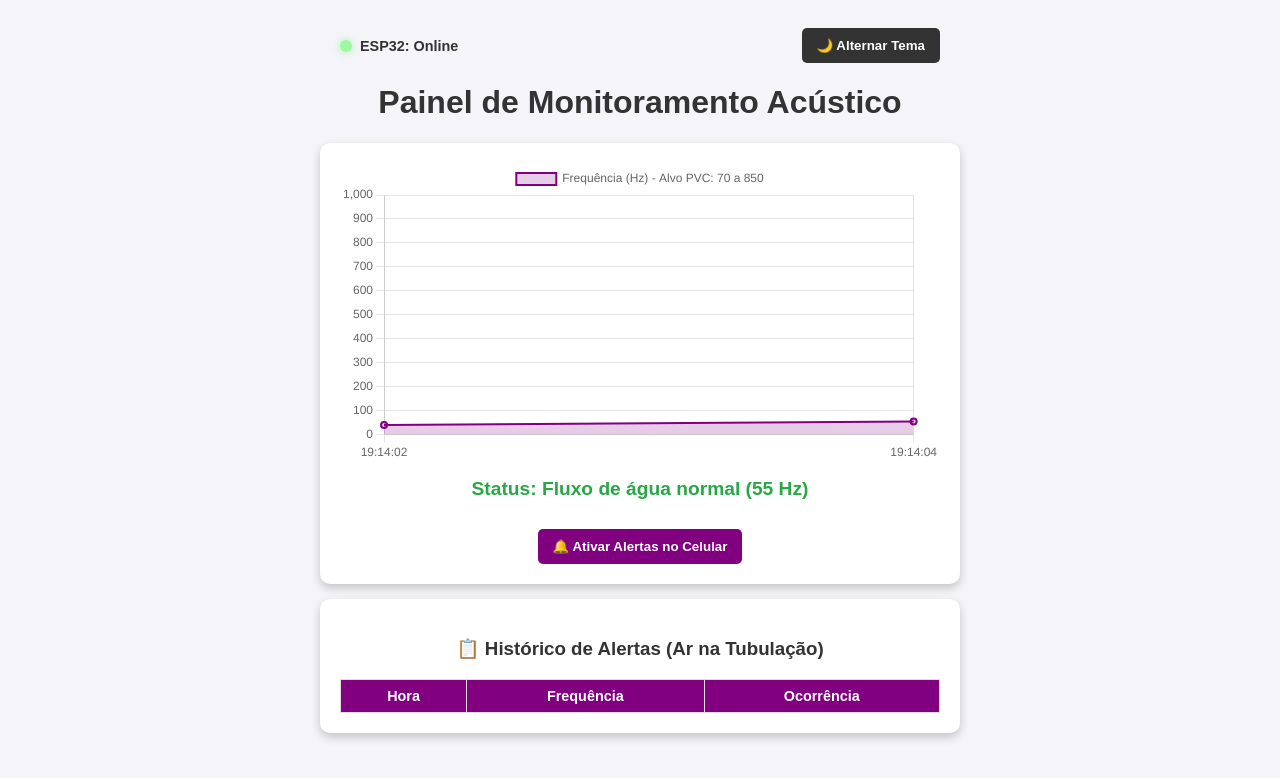
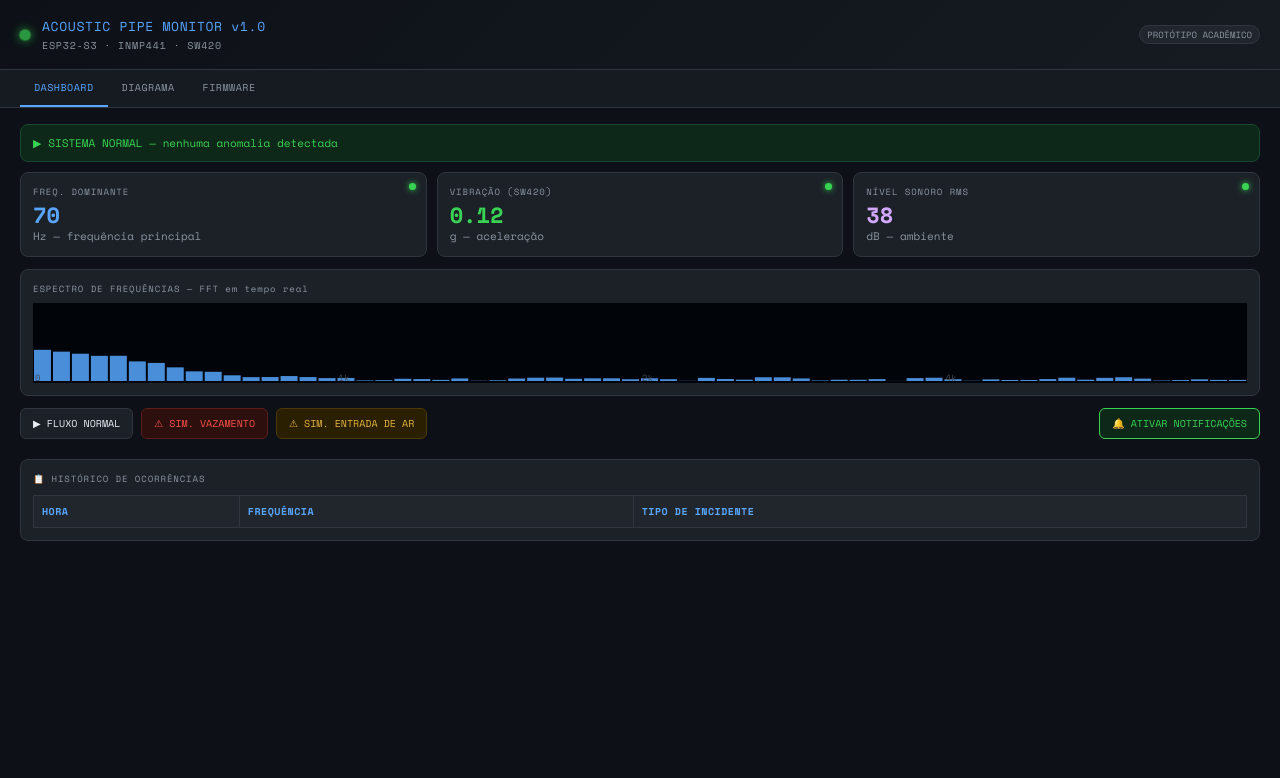
Before and after one commit to andressa1999souza-png/acustico, a plain HTML site: page index.html in a window 1280 px wide. Drawn offline with nearby package versions, Linux system fonts and the light colour scheme.

Commit message:
Atualizando o design do dashboard com tabela de histórico

```diff
--- a/index.html
+++ b/index.html
@@ -3,96 +3,170 @@
 <head>
   <meta charset="UTF-8">
   <meta name="viewport" content="width=device-width, initial-scale=1.0">
-    <title> Painel de Monitoramento Acústico - </title>
-    <link rel="manifest" href="manifest.json">
-    <meta name="theme-color" content="purple">
+  <title>ACOUSTIC PIPE MONITOR</title>
+  <style>
+    @import url('https://fonts.googleapis.com/css2?family=Space+Mono:wght@400;700&family=DM+Sans:wght@300;400;500;600&display=swap');
+    *{box-sizing:border-box;margin:0;padding:0}
+    :root{
+      --bg:#0d1117;--panel:#161b22;--card:#1c2128;--border:#30363d;
+      --green:#39d353;--cyan:#58a6ff;--amber:#e3b341;--red:#f85149;
+      --purple:#d2a8ff;--text:#e6edf3;--muted:#8b949e;
+      --font-mono:'Space Mono',monospace;--font-body:'DM Sans',sans-serif;
+    }
+    body{background:var(--bg);color:var(--text);font-family:var(--font-body);font-size:14px;padding:0}
+    h2.sr-only{position:absolute;width:1px;height:1px;overflow:hidden;clip:rect(0,0,0,0)}
 
-    <script src="https://cdn.jsdelivr.net/npm/chart.js"></script>
+    /* Cabeçalho */
+    .header{background:linear-gradient(135deg,#0d1117 0%,#161b22 100%);border-bottom:1px solid var(--border);padding:16px 20px;display:flex;align-items:center;gap:12px}
+    .header-dot{width:10px;height:10px;border-radius:50%;background:var(--green);box-shadow:0 0 8px var(--green);animation:pulse 2s ease-in-out infinite}
+    @keyframes pulse{0%,100%{opacity:1;transform:scale(1)}50%{opacity:.7;transform:scale(1.15)}}
+    .header-title{font-family:var(--font-mono);font-size:13px;color:var(--cyan);letter-spacing:.05em}
+    .header-sub{font-family:var(--font-mono);font-size:10px;color:var(--muted);letter-spacing:.08em;margin-top:2px}
+    .badge{font-family:var(--font-mono);font-size:9px;background:#21262d;border:1px solid var(--border);padding:2px 7px;border-radius:12px;color:var(--muted);margin-left:auto}
 
-    <style>
-        /* Variáveis de cores para facilitar o Modo Escuro */
-        :root {
-            --cor-fundo: #f4f4f9;
-            --cor-container: white;
-            --cor-texto: #333;
-            --cor-borda: #ddd;
-        }
+    /* Abas */
+    .tabs{display:flex;gap:0;border-bottom:1px solid var(--border);background:var(--panel);padding:0 20px}
+    .tab{font-family:var(--font-mono);font-size:10px;padding:10px 14px;cursor:pointer;color:var(--muted);border-bottom:2px solid transparent;letter-spacing:.05em;transition:all .15s;user-select:none}
+    .tab:hover{color:var(--text)}
+    .tab.active{color:var(--cyan);border-bottom-color:var(--cyan)}
 
-        .dark-mode {
-            --cor-fundo: #1a1a2e;
-            --cor-container: #16213e;
-            --cor-texto: #e94560;
-            --cor-borda: #444;
-            color: white;
-        }
+    .content{display:none;padding:16px 20px}
+    .content.active{display:block}
 
-        body { font-family: Arial, sans-serif; text-align: center; padding: 20px; background-color: var(--cor-fundo); color: var(--cor-texto); transition: 0.3s; }
+    /* Dashboard */
+    .grid-3{display:grid;grid-template-columns:repeat(3,1fr);gap:10px;margin-bottom:12px}
+    .grid-2{display:grid;grid-template-columns:repeat(2,1fr);gap:10px;margin-bottom:12px}
+    .metric{background:var(--card);border:1px solid var(--border);border-radius:8px;padding:12px;position:relative;overflow:hidden}
+    .metric-label{font-family:var(--font-mono);font-size:9px;color:var(--muted);letter-spacing:.1em;text-transform:uppercase;margin-bottom:6px}
+    .metric-value{font-family:var(--font-mono);font-size:22px;font-weight:700;line-height:1}
+    .metric-unit{font-family:var(--font-mono);font-size:11px;color:var(--muted);margin-top:2px}
+    .metric-status{position:absolute;top:10px;right:10px;width:7px;height:7px;border-radius:50%}
+    .status-ok{background:var(--green);box-shadow:0 0 6px var(--green)}
+    .status-warn{background:var(--amber);box-shadow:0 0 6px var(--amber);animation:blink 1s ease-in-out infinite}
+    .status-err{background:var(--red);box-shadow:0 0 6px var(--red);animation:blink .5s ease-in-out infinite}
+    @keyframes blink{0%,100%{opacity:1}50%{opacity:.3}}
 
-        .container { background: var(--cor-container); padding: 20px; border-radius: 10px; box-shadow: 0px 4px 10px rgba(0,0,0,0.2); max-width: 600px; margin: 15px auto; transition: 0.3s; }
+    .alert-box{border-radius:8px;padding:10px 12px;margin-bottom:10px;font-family:var(--font-mono);font-size:11px;border:1px solid;display:flex;align-items:center;gap:8px}
+    .alert-ok{background:#0d2818;border-color:#1a4731;color:var(--green)}
+    .alert-warn{background:#2a1f00;border-color:#4d3a00;color:var(--amber)}
+    .alert-err{background:#2d0f0e;border-color:#5c1c1a;color:var(--red)}
 
-        /* Estilos do LED */
-        .painel-topo { display: flex; justify-content: space-between; align-items: center; max-width: 600px; margin: 0 auto; }
-        .led-status { display: flex; align-items: center; gap: 8px; font-weight: bold; font-size: 0.9em; }
-        .bolinha-led { width: 12px; height: 12px; background-color: #00ff00; border-radius: 50%; box-shadow: 0 0 8px #00ff00; animation: piscarLed 1.5s infinite; }
-
-        /* Status do Gráfico */
-        .status-normal { color: #28a745; font-weight: bold; margin-top: 15px; font-size: 1.2em; }
-        .status-alerta { color: #dc3545; font-weight: bold; margin-top: 15px; font-size: 1.2em; animation: piscar 1s infinite; }
-
-        /* Tabela de Histórico */
-        table { width: 100%; border-collapse: collapse; margin-top: 10px; font-size: 0.9em; color: var(--cor-texto); }
-        th, td { border: 1px solid var(--cor-borda); padding: 8px; text-align: center; }
-        th { background-color: purple; color: white; }
+    .waveform{background:var(--card);border:1px solid var(--border);border-radius:8px;padding:12px;margin-bottom:12px}
+    .wf-label{font-family:var(--font-mono);font-size:9px;color:var(--muted);letter-spacing:.1em;margin-bottom:8px}
+    canvas{display:block;width:100%!important}
 
     /* Botões */
-        button { padding: 10px 15px; background-color: purple; color: white; border: none; border-radius: 5px; cursor: pointer; font-weight: bold; transition: 0.2s; }
-        button:hover { background-color: #6a0dad; }
-        .btn-tema { background-color: #333; }
-        .dark-mode .btn-tema { background-color: #f1c40f; color: #333; }
+    .btn-action {font-family:var(--font-mono);font-size:10px;padding:7px 12px;border-radius:6px;cursor:pointer; transition: 0.2s;}
+    .btn-normal {background:var(--card);border:1px solid var(--border);color:var(--text);}
+    .btn-vazamento {background:#2d0f0e;border:1px solid #5c1c1a;color:var(--red);}
+    .btn-ar {background:#2a1f00;border:1px solid #4d3a00;color:var(--amber);}
+    .btn-noti {background:#0d2818;border:1px solid var(--green);color:var(--green);}
 
-        @keyframes piscar { 50% { opacity: 0.5; } }
-        @keyframes piscarLed { 0% {opacity: 1;} 50% {opacity: 0.3;} 100% {opacity: 1;} }
+    /* Tabela de Histórico (Adaptada para o Modo Escuro) */
+    .history-table {width: 100%;border-collapse: collapse;margin-top: 10px;font-family: var(--font-mono);font-size: 10px;}
+    .history-table th, .history-table td {border: 1px solid var(--border);padding: 8px;text-align: left;color: var(--muted);}
+    .history-table th {background-color: #21262d;color: var(--cyan);letter-spacing: .05em;}
+    .history-table td {background-color: var(--card);}
   </style>
 </head>
 <body>
 
-    <div class="painel-topo">
-        <div class="led-status">
-            <div class="bolinha-led"></div> ESP32: Online
+<h2 class="sr-only">Sistema de Monitoramento Acústico para Canos — ESP32-S3</h2>
+
+<div class="header">
+  <div class="header-dot"></div>
+  <div>
+    <div class="header-title">ACOUSTIC PIPE MONITOR v1.0</div>
+    <div class="header-sub">ESP32-S3 · INMP441 · SW420</div>
   </div>
-        <button class="btn-tema" onclick="mudarTema()">🌙 Alternar Tema</button>
+  <div class="badge">PROTÓTIPO ACADÊMICO</div>
 </div>
 
-    <h1>Painel de Monitoramento Acústico</h1>
-
-    <div class="container">
-        <canvas id="graficoFrequencia"></canvas>
-        <p id="textoStatus" class="status-normal">Aguardando dados...</p>
-        <button onclick="solicitarPermissaoNotificacao()" style="margin-top: 10px;">🔔 Ativar Alertas no Celular</button>
+<div class="tabs">
+  <div class="tab active" onclick="showTab('dashboard')">DASHBOARD</div>
+  <div class="tab" onclick="showTab('diagram')">DIAGRAMA</div>
+  <div class="tab" onclick="showTab('code')">FIRMWARE</div>
 </div>
 
-    <div class="container">
-        <h3>📋 Histórico de Alertas (Ar na Tubulação)</h3>
-        <table>
+<!-- TAB 1: DASHBOARD -->
+<div class="content active" id="tab-dashboard">
+  <div id="alert-container">
+    <div class="alert-box alert-ok">▶ SISTEMA NORMAL — nenhuma anomalia detectada</div>
+  </div>
+
+  <div class="grid-3">
+    <div class="metric">
+      <div class="metric-status status-ok" id="s-vazamento"></div>
+      <div class="metric-label">Freq. dominante</div>
+      <div class="metric-value" id="freq-val" style="color:var(--cyan)">82</div>
+      <div class="metric-unit">Hz — frequência principal</div>
+    </div>
+    <div class="metric">
+      <div class="metric-status status-ok" id="s-vibracao"></div>
+      <div class="metric-label">Vibração (SW420)</div>
+      <div class="metric-value" id="vib-val" style="color:var(--green)">0.12</div>
+      <div class="metric-unit">g — aceleração</div>
+    </div>
+    <div class="metric">
+      <div class="metric-status status-ok" id="s-pressao"></div>
+      <div class="metric-label">Nível sonoro RMS</div>
+      <div class="metric-value" id="rms-val" style="color:var(--purple)">34</div>
+      <div class="metric-unit">dB — ambiente</div>
+    </div>
+  </div>
+
+  <div class="waveform">
+    <div class="wf-label">ESPECTRO DE FREQUÊNCIAS — FFT em tempo real</div>
+    <canvas id="fftCanvas" height="80"></canvas>
+  </div>
+
+  <!-- Controles e Alertas -->
+  <div style="display:flex;gap:8px;flex-wrap:wrap;margin-bottom: 20px;">
+    <button class="btn-action btn-normal" onclick="simEvent('normal')">▶ FLUXO NORMAL</button>
+    <button class="btn-action btn-vazamento" onclick="simEvent('vazamento')">⚠ SIM. VAZAMENTO</button>
+    <button class="btn-action btn-ar" onclick="simEvent('ar')">⚠ SIM. ENTRADA DE AR</button>
+    <button class="btn-action btn-noti" onclick="solicitarPermissaoNotificacao()" style="margin-left:auto;">🔔 ATIVAR NOTIFICAÇÕES</button>
+  </div>
+
+  <!-- Tabela de Histórico Integrada -->
+  <div class="waveform">
+    <div class="wf-label">📋 HISTÓRICO DE OCORRÊNCIAS</div>
+    <table class="history-table">
       <thead>
         <tr>
-                    <th>Hora</th>
-                    <th>Frequência</th>
-                    <th>Ocorrência</th>
+          <th>HORA</th>
+          <th>FREQUÊNCIA</th>
+          <th>TIPO DE INCIDENTE</th>
         </tr>
       </thead>
       <tbody id="corpoTabela">
+        <!-- Linhas geradas via JavaScript -->
       </tbody>
     </table>
   </div>
+</div>
+
+<!-- TAB 2 e TAB 3 (Estruturas base mantidas para não quebrar o layout) -->
+<div class="content" id="tab-diagram">
+    <p style="color: var(--muted); font-family: var(--font-mono);">[Diagrama será carregado aqui]</p>
+</div>
+<div class="content" id="tab-code">
+    <p style="color: var(--muted); font-family: var(--font-mono);">[Firmware será carregado aqui]</p>
+</div>
 
 <script>
-        // Função do Modo Escuro
-        function mudarTema() {
-            document.body.classList.toggle('dark-mode');
+// --- Controle de Abas ---
+function showTab(name) {
+  document.querySelectorAll('.content').forEach(e => e.classList.remove('active'));
+  document.querySelectorAll('.tab').forEach(e => e.classList.remove('active'));
+  document.getElementById('tab-' + name).classList.add('active');
+
+  const tabs = document.querySelectorAll('.tab');
+  const map = {dashboard:0,diagram:1,code:2};
+  tabs[map[name]].classList.add('active');
 }
 
-        // Permissão de Notificação
+// --- Funções de Notificação (do seu código original) ---
 function solicitarPermissaoNotificacao() {
     if ("Notification" in window) {
         Notification.requestPermission().then(permission => {
@@ -101,103 +175,154 @@
     }
 }
 
-        function enviarNotificacao(frequencia) {
+function enviarNotificacao(tipo, frequencia) {
     if ("Notification" in window && Notification.permission === "granted") {
-                new Notification("⚠️ ALERTA ESP32: Ar na Tubulação!", {
-                    body: `O sensor detectou ruído de ar (PVC) em ${frequencia}Hz.`,
+        new Notification(`⚠️ ALERTA ESP32: ${tipo}!`, {
+            body: `O sensor INMP441 detectou anomalia em ${frequencia}Hz.`,
             vibrate: [200, 100, 200]
         });
     }
 }
 
-        // Adiciona linha na tabela de histórico
-        function registrarHistorico(tempo, frequencia) {
+function registrarHistorico(frequencia, tipo) {
+    let dataAtual = new Date();
+    let horaFormatada = dataAtual.getHours().toString().padStart(2, '0') + ":" +
+                        dataAtual.getMinutes().toString().padStart(2, '0') + ":" +
+                        dataAtual.getSeconds().toString().padStart(2, '0');
+
     const tabela = document.getElementById('corpoTabela');
     const novaLinha = document.createElement('tr');
 
+    let cor = tipo === "VAZAMENTO DETECTADO" ? "var(--red)" : "var(--amber)";
+
     novaLinha.innerHTML = `
-                <td>${tempo}</td>
-                <td style="color: #dc3545; font-weight: bold;">${frequencia} Hz</td>
-                <td>Ar Detectado ⚠️</td>
+        <td>${horaFormatada}</td>
+        <td style="color: ${cor}; font-weight: bold;">${frequencia} Hz</td>
+        <td style="color: ${cor};">${tipo} ⚠️</td>
     `;
 
-            // Coloca a nova linha sempre no topo
     tabela.insertBefore(novaLinha, tabela.firstChild);
 
-            // Limita o histórico a 5 linhas para não encher a tela
     if(tabela.children.length > 5) {
         tabela.removeChild(tabela.lastChild);
     }
 }
 
-        // Configuração do Gráfico
-        const ctx = document.getElementById('graficoFrequencia').getContext('2d');
-        const meuGrafico = new Chart(ctx, {
-            type: 'line',
-            data: {
-                labels: [],
-                datasets: [{
-                    label: 'Frequência (Hz) - Alvo PVC: 70 a 850',
-                    data: [],
-                    borderColor: 'purple',
-                    backgroundColor: 'rgba(128, 0, 128, 0.2)',
-                    borderWidth: 2,
-                    fill: true,
-                    tension: 0.3
-                }]
+// --- Simulação do Gráfico e Eventos (do código do seu amigo) ---
+const fftCtx = document.getElementById('fftCanvas').getContext('2d');
+let simMode = 'normal';
+let ultimoAlerta = 'normal'; // Evita flodar notificações repetidas
+let t = 0;
+
+function setMetric(id, val, color) {
+  const el = document.getElementById(id);
+  if (el) { el.textContent = val; if (color) el.style.color = color; }
+}
+
+const modes = {
+  normal: {
+    label: '▶ SISTEMA NORMAL — nenhuma anomalia detectada',
+    cls: 'alert-ok',
+    freq: () => 60 + Math.sin(t * 0.05) * 15,
+    rms: () => 30 + Math.random() * 8,
+    vib: () => (0.08 + Math.random() * 0.06).toFixed(2),
+    pattern: 'FLUXO NORMAL',
+    sv: ['status-ok', 'status-ok', 'status-ok'],
+    freqColor: 'var(--cyan)',
+    fftPeakHz: 80,
+    fftPeakMag: 0.4,
   },
-            options: {
-                responsive: true,
-                animation: false,
-                scales: {
-                    y: { beginAtZero: true, max: 1000 }
+  vazamento: {
+    label: '⚠ ALERTA — POSSÍVEL VAZAMENTO DETECTADO',
+    cls: 'alert-err',
+    freq: () => 380 + Math.sin(t * 0.1) * 80,
+    rms: () => 72 + Math.random() * 15,
+    vib: () => (0.18 + Math.random() * 0.1).toFixed(2),
+    pattern: 'VAZAMENTO DETECTADO',
+    sv: ['status-err', 'status-warn', 'status-warn'],
+    freqColor: 'var(--red)',
+    fftPeakHz: 400,
+    fftPeakMag: 0.9,
+  },
+  ar: {
+    label: '⚠ ALERTA — ENTRADA DE AR NO SISTEMA',
+    cls: 'alert-warn',
+    freq: () => 1800 + Math.sin(t * 0.15) * 400,
+    rms: () => 55 + Math.random() * 10,
+    vib: () => (0.14 + Math.random() * 0.08).toFixed(2),
+    pattern: 'ENTRADA DE AR',
+    sv: ['status-warn', 'status-ok', 'status-warn'],
+    freqColor: 'var(--amber)',
+    fftPeakHz: 2000,
+    fftPeakMag: 0.75,
   }
+};
+
+function simEvent(mode) {
+  simMode = mode;
 }
+
+function drawFFT(peakHz, mag, mode) {
+  const w = fftCtx.canvas.offsetWidth || 600;
+  fftCtx.canvas.width = w;
+  fftCtx.canvas.height = 80;
+  fftCtx.fillStyle = '#010409';
+  fftCtx.fillRect(0, 0, w, 80);
+  const colors = {normal:'#58a6ff',vazamento:'#f85149',ar:'#e3b341'};
+  const col = colors[mode] || '#58a6ff';
+  const bins = 64;
+  const bw = w / bins;
+  for (let i = 0; i < bins; i++) {
+    const hz = (i / bins) * 8000;
+    const dist = Math.abs(hz - peakHz);
+    const spread = mode === 'ar' ? 1200 : 600;
+    let h = mag * Math.exp(-dist * dist / (2 * spread * spread)) * 70;
+    h += Math.random() * 4;
+    h = Math.min(h, 74);
+    fftCtx.fillStyle = col;
+    fftCtx.globalAlpha = 0.85;
+    fftCtx.fillRect(i * bw + 1, 78 - h, bw - 2, h);
+  }
+  fftCtx.globalAlpha = 1;
+  fftCtx.fillStyle = '#444c56';
+  fftCtx.font = '9px Space Mono, monospace';
+  ['0','1k','2k','4k','8k'].forEach((l, i) => {
+    fftCtx.fillText(l, i * (w / 4) + 2, 78);
+  });
+}
+
+function loop() {
+  t++;
+  const m = modes[simMode];
+  const freqAtual = Math.round(m.freq());
+  const rms = m.rms();
+
+  setMetric('freq-val', freqAtual, m.freqColor);
+  setMetric('vib-val', m.vib());
+  setMetric('rms-val', Math.round(rms));
+
+  const alert = document.getElementById('alert-container');
+  alert.innerHTML = `<div class="alert-box ${m.cls}">${m.label}</div>`;
+
+  ['s-vazamento','s-vibracao','s-pressao'].forEach((id,i)=>{
+    const el = document.getElementById(id);
+    if (el) { el.className = 'metric-status ' + m.sv[i]; }
   });
 
-        // Função Principal que atualiza tudo
-        function atualizarPainel(novoTempo, novaFrequencia) {
-            // Atualiza Gráfico
-            meuGrafico.data.labels.push(novoTempo);
-            meuGrafico.data.datasets[0].data.push(novaFrequencia);
-            if(meuGrafico.data.labels.length > 8) {
-                meuGrafico.data.labels.shift();
-                meuGrafico.data.datasets[0].data.shift();
-            }
-            meuGrafico.update();
+  drawFFT(m.fftPeakHz + (Math.random()-0.5)*30, m.fftPeakMag, simMode);
 
-            // Atualiza Textos e Dispara Alertas
-            const textoStatus = document.getElementById('textoStatus');
-
-            if (novaFrequencia >= 70 && novaFrequencia <= 850) {
-                textoStatus.textContent = `⚠️ ALERTA: Ruído de Ar Detectado! (${novaFrequencia} Hz)`;
-                textoStatus.className = 'status-alerta';
-                enviarNotificacao(novaFrequencia);
-                registrarHistorico(novoTempo, novaFrequencia); // Salva na tabela
-            } else {
-                textoStatus.textContent = `Status: Fluxo de água normal (${novaFrequencia} Hz)`;
-                textoStatus.className = 'status-normal';
-            }
+  // Gatilho para registrar histórico e notificar se o status mudar para alerta
+  if (simMode !== 'normal' && simMode !== ultimoAlerta) {
+      registrarHistorico(freqAtual, m.pattern);
+      enviarNotificacao(m.pattern, freqAtual);
+      ultimoAlerta = simMode;
+  } else if (simMode === 'normal') {
+      ultimoAlerta = 'normal';
   }
 
-        // Simulador de Dados (Substitua depois pelo MQTT do ESP32)
-        const dadosSimulados = [40, 55, 60, 450, 620, 50];
-        let index = 0;
-
-        setInterval(() => {
-            if(index < dadosSimulados.length) {
-                let dataAtual = new Date();
-                let horaFormatada = dataAtual.getHours().toString().padStart(2, '0') + ":" +
-                                    dataAtual.getMinutes().toString().padStart(2, '0') + ":" +
-                                    dataAtual.getSeconds().toString().padStart(2, '0');
-
-                atualizarPainel(horaFormatada, dadosSimulados[index]);
-                index++;
-            } else {
-                index = 0;
+  requestAnimationFrame(loop);
 }
-        }, 2000);
-
+requestAnimationFrame(loop);
 </script>
 </body>
 </html>
```
Lines whose indentation alone changed are shown as unchanged.
